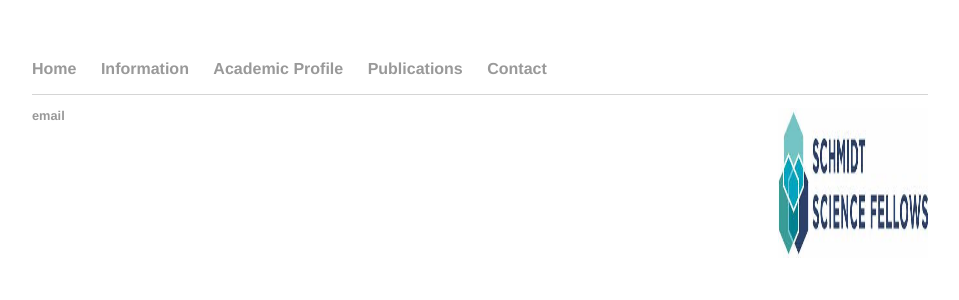
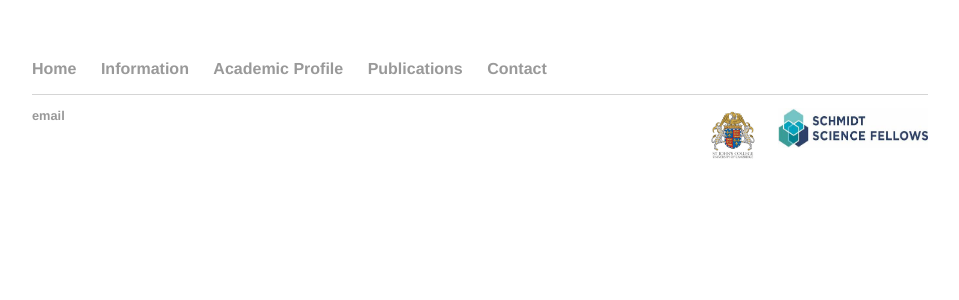
Before and after one commit to kadiliissaar/kadiliissaar.github.io, a Jekyll site: the page built from Photos/readme.md, in a window 1280 px wide. Shown: the top 300 px of the page, without its empty margins (160-1119 px from the left). Built offline with Jekyll 4.4.1, drawn with Linux system fonts in a browser that asks for light colours; our own code applies the rules of GitHub Pages for plain Markdown files.

Commit message:
Update default.html

```diff
--- a/_layouts/default.html
+++ b/_layouts/default.html
@@ -24,7 +24,8 @@
 			<footer>
 	    		<ul>
 	        		<li><a href="mailto:kadiliissaar@gmail.com">email</a></li>
-				<li><img src="https://github.com/kadiliissaar/kadiliissaar.github.io/raw/master/Photos/Logos/SSF.jpg" style="float:right;width:150px;height:150px;margin-bottom:15px;margin-left:15px" style="width:100%"></li>
+				<li><img src="https://github.com/kadiliissaar/kadiliissaar.github.io/raw/master/Photos/Logos/SSF.jpg" style="float:right;width:150px;height:40px;margin-bottom:15px;margin-left:15px" style="width:100%"></li>
+				<li><img src="https://github.com/kadiliissaar/kadiliissaar.github.io/raw/master/Photos/Logos/st-johns.jpg" style="float:right;width:60px;height:60px;margin-bottom:15px;margin-left:15px" style="width:100%"></li>
 				</ul>
 			</footer>
 		</body>
```
